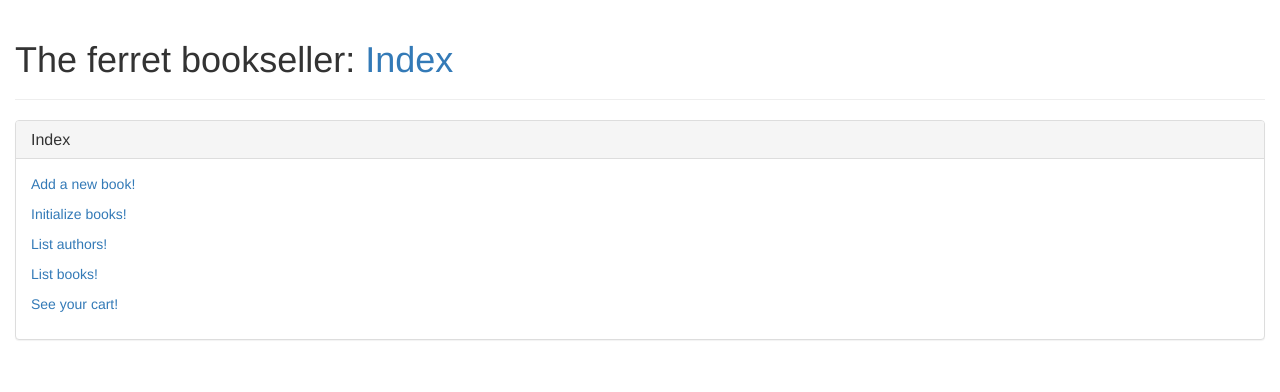
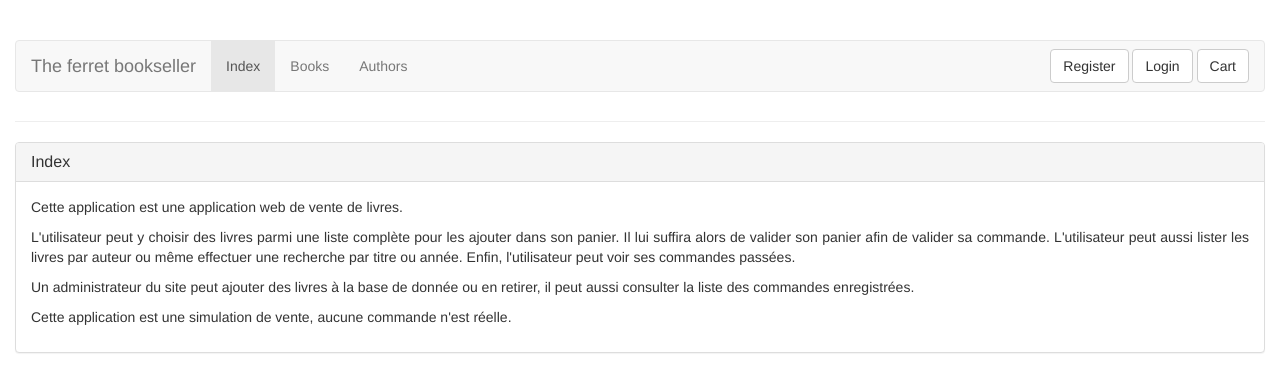
Before and after one commit to FuretBicephale/CAR_FuretEE, a Flask app: page / in a window 1280 px wide. Shown: the top 392 px of the page. Run offline with Flask 2, Linux system fonts and the light colour scheme; some libraries are stand-ins or nearby versions.

Commit message:
Better website organisation

```diff
--- a/app/models/books.py
+++ b/app/models/books.py
@@ -30,9 +30,6 @@ def getListAuthors():
 def getListBooks(title = None, author = None, year = None):
     list = []
     books = Book.query
-    print title
-    print author
-    print year
     if(title != None and title != ""):
         books = books.filter(Book.title.contains(title))
     if(author != None and author != ""):
@@ -44,7 +41,8 @@ def getListBooks(title = None, author = None, year = None):
     return list
 
 def addBook(title, author, year):
-    if(not(Book.query.filter_by(title=title).first() is None)):
+    if(not(Book.query.filter_by(title=title).first() is None
+            and isinstance(year, (int, long)))):
         return False
 
     b = Book(title, author, year)
--- a/app/templates/addBook.html
+++ b/app/templates/addBook.html
@@ -28,7 +28,7 @@
 <div class="panel panel-default">
 
   <div class="panel-heading">
-    <h3 class="panel-title">Add a new book</h3>
+    <h3 class="panel-title">Add book</h3>
   </div>
 
   <div class="panel-body">
@@ -55,7 +55,7 @@
 
       <p class="form-group">
         <label for="bookYear">Publication year</label>
-        {{ form.bookYear(class="form-control", placeholder="Enter book publication year") }}
+        {{ form.bookYear(type="number", class="form-control", placeholder="Enter book publication year") }}
         {% for error in form.bookYear.errors %}
           <div class="label label-danger">{{ error }}</div>
         {% endfor %}
--- a/app/templates/index.html
+++ b/app/templates/index.html
@@ -1,3 +1,4 @@
+{% set active_section = 'index' %}
 {% extends "layout.html" %}
 {% block content %}
 <div class="panel panel-default">
@@ -5,11 +6,13 @@
     <h3 class="panel-title">Index</h3>
   </div>
   <div class="panel-body">
-    <p><a href="{{ url_for('addBook') }}">Add a new book!</a></p>
-    <p><a href="{{ url_for('initBooks') }}">Initialize books!</a></p>
-    <p><a href="{{ url_for('listAuthors') }}">List authors!</a></p>
-    <p><a href="{{ url_for('listBooks') }}">List books!</a></p>
-    <p><a href="{{ url_for('seeCart') }}">See your cart!</a></p>
+    <p class="text-justify">Cette application est une application web de vente de livres.<p>
+
+    <p class="text-justify">L'utilisateur peut y choisir des livres parmi une liste complète pour les ajouter dans son panier. Il lui suffira alors de valider son panier afin de valider sa commande. L'utilisateur peut aussi lister les livres par auteur ou même effectuer une recherche par titre ou année. Enfin, l'utilisateur peut voir ses commandes passées.<p>
+
+    <p class="text-justify">Un administrateur du site peut ajouter des livres à la base de donnée ou en retirer, il peut aussi consulter la liste des commandes enregistrées.<p>
+
+    <p class="text-justify">Cette application est une simulation de vente, aucune commande n'est réelle.</p>
   </div>
 </div
 {% endblock %}
--- a/app/templates/layout.html
+++ b/app/templates/layout.html
@@ -1,4 +1,6 @@
 {# Defines the base of every web pages #}
+{% set active_section = active_section|default('none') %}
+
 <html>
   <head>
 
@@ -24,7 +26,47 @@
 
       {# A link to index page #}
       <div class="page-header">
-        <h1>The ferret bookseller: <a href="/index">Index</a></h1>
+        <nav class="navbar navbar-default">
+            <div class="container-fluid">
+              <div class="navbar-header">
+                <button type="button" class="navbar-toggle collapsed" data-toggle="collapse" data-target="#bs-example-navbar-collapse-1">
+                  <span class="sr-only">Toggle navigation</span>
+                  <span class="icon-bar"></span>
+                  <span class="icon-bar"></span>
+                  <span class="icon-bar"></span>
+                </button>
+                <a class="navbar-brand" href="{{ url_for('index') }}">The ferret bookseller</a>
+              </div>
+              <div class="collapse navbar-collapse" id="bs-example-navbar-collapse-1">
+                <ul class="nav navbar-nav">
+                  <li {% if active_section == 'index' %} class="active" {% endif %}>
+                    <a href="{{ url_for('index') }}">Index
+                      {% if active_section == 'index' %} <span class="sr-only">(current)</span> {% endif %}
+                    </a>
+                    </li>
+                  <li {% if active_section == 'books' %} class="active" {% endif %}>
+                    <a href="{{ url_for('listBooks') }}">Books
+                      {% if active_section == 'books' %} <span class="sr-only">(current)</span> {% endif %}
+                    </a></li>
+                  <li {% if active_section == 'authors' %} class="active" {% endif %}>
+                    <a href="{{ url_for('listAuthors') }}">Authors
+                      {% if active_section == 'authors' %} <span class="sr-only">(current)</span> {% endif %}
+                    </a></li>
+                </ul>
+                <span class="nav navbar-nav navbar-right">
+                  <a href="#">
+                    <button type="button" class="btn btn-default navbar-btn">Register</button>
+                  </a>
+                  <a href="#">
+                    <button type="button" class="btn btn-default navbar-btn">Login</button>
+                  </a>
+                  <a href="{{ url_for('seeCart') }}">
+                    <button type="button" class="btn btn-default navbar-btn">Cart</button>
+                  </a>
+                </ul>
+              </div>
+            </div>
+          </nav>
       </div>
 
       {% with messages = get_flashed_messages() %}
--- a/app/templates/listAuthors.html
+++ b/app/templates/listAuthors.html
@@ -1,8 +1,9 @@
+{% set active_section = 'authors' %}
 {% extends "layout.html" %}
 {% block content %}
 <div class="panel panel-default">
   <div class="panel-heading">
-    <h3 class="panel-title">Authors list</h3>
+    <h3 class="panel-title">Authors</h3>
   </div>
   {% if list|length == 0 %}
     <div class="panel-body">
--- a/app/templates/listBooks.html
+++ b/app/templates/listBooks.html
@@ -1,8 +1,9 @@
+{% set active_section = 'books' %}
 {% extends "layout.html" %}
 {% block content %}
 <div class="panel panel-default">
   <div class="panel-heading">
-    <h3 class="panel-title">Books list</h3>
+    <h3 class="panel-title">Books</h3>
   </div>
   {% if list|length == 0 %}
     <div class="panel-body">
--- a/app/templates/seeCart.html
+++ b/app/templates/seeCart.html
@@ -2,7 +2,7 @@
 {% block content %}
 <div class="panel panel-default">
   <div class="panel-heading">
-    <h3 class="panel-title">Cart content</h3>
+    <h3 class="panel-title">Cart</h3>
   </div>
   {% if cart|length == 0 %}
     <div class="panel-body" style="text-align:center">
--- a/app/views/order_views.py
+++ b/app/views/order_views.py
@@ -16,7 +16,7 @@ def addBookToCart():
 def removeBookFromCart():
     if(not "cart" in session
             or not request.args.get("bookTitle") in session["cart"]):
-        flash("Something gone wrong.")
+        flash("Something went wrong.")
         return redirect(url_for("seeCart"))
 
     session["cart"].remove(request.args.get("bookTitle"))
@@ -38,5 +38,5 @@ def validateCart():
         flash("Order successfully validated.")
         session["cart"] = []
     else:
-        flash("Something gone wrong.")
+        flash("Something went wrong.")
     return redirect("index")
```
Also changed, not shown: app/views/book_views.py (+5 -3 lines).
